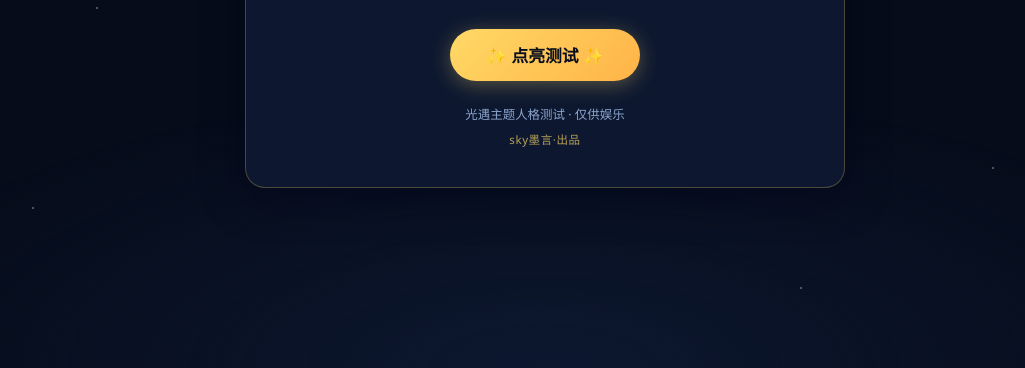
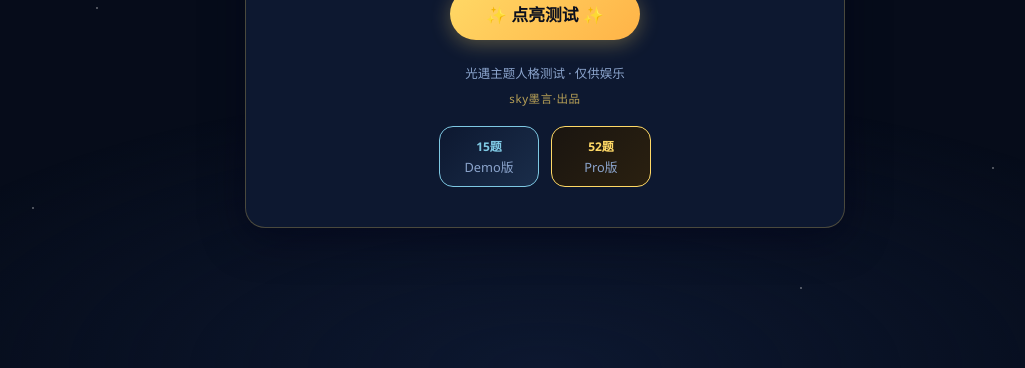
Before and after one commit to MoYan1638/skyti, a website built with Vite: page index.html in a window 1280 px wide. Shown: the part 432-800 px from the top of the page, without its empty margins (95-1120 px from the left). Built offline with nearby package versions, Linux system fonts and the light colour scheme.

Commit message:
feat: 首页和结果页添加 Demo/Pro 版本切换按钮

```diff
--- a/index.html
+++ b/index.html
@@ -19,6 +19,18 @@
         <button id="btn-start" class="btn btn-primary">✨ 点亮测试 ✨</button>
         <p class="intro-credit">光遇主题人格测试 · 仅供娱乐</p>
         <p class="intro-maker">sky墨言·出品</p>
+
+        <!-- 版本切换按钮 -->
+        <div class="version-switcher">
+          <a href="https://skytidemo.moyan06.icu" class="version-btn version-demo" target="_blank">
+            <span class="version-label">15题</span>
+            <span class="version-name">Demo版</span>
+          </a>
+          <a href="https://skytipro.moyan06.icu" class="version-btn version-pro" target="_blank">
+            <span class="version-label">52题</span>
+            <span class="version-name">Pro版</span>
+          </a>
+        </div>
       </div>
     </section>
 
@@ -62,6 +74,18 @@
 
         <div class="disclaimer" id="disclaimer"></div>
 
+        <!-- 版本切换按钮 -->
+        <div class="version-switcher">
+          <a href="https://skytidemo.moyan06.icu" class="version-btn version-demo" target="_blank">
+            <span class="version-label">15题</span>
+            <span class="version-name">Demo版</span>
+          </a>
+          <a href="https://skytipro.moyan06.icu" class="version-btn version-pro" target="_blank">
+            <span class="version-label">52题</span>
+            <span class="version-name">Pro版</span>
+          </a>
+        </div>
+
         <div class="result-actions">
           <button id="btn-download" class="btn btn-primary">📥 保存结果</button>
           <button id="btn-restart" class="btn btn-secondary">🔄 重新测试</button>
--- a/src/style.css
+++ b/src/style.css
@@ -632,6 +632,86 @@
 ::-webkit-scrollbar-track { background: var(--bg); }
 ::-webkit-scrollbar-thumb { background: var(--border); border-radius: 4px; }
 
+/* =============================================
+   版本切换按钮
+   ============================================= */
+.version-switcher {
+  display: flex;
+  gap: 12px;
+  margin-top: 20px;
+  justify-content: center;
+}
+
+.version-btn {
+  display: flex;
+  flex-direction: column;
+  align-items: center;
+  gap: 2px;
+  padding: 10px 18px;
+  border-radius: 14px;
+  text-decoration: none;
+  transition: all 0.2s ease;
+  border: 1.5px solid var(--border);
+  background: var(--bg-card-alt);
+  min-width: 100px;
+}
+
+.version-btn:hover {
+  transform: translateY(-2px);
+  box-shadow: 0 4px 16px rgba(0, 0, 0, 0.4);
+}
+
+.version-btn:active {
+  transform: translateY(0);
+}
+
+.version-demo {
+  border-color: var(--secondary);
+  background: linear-gradient(135deg, #0d1830, #1a2d4a);
+}
+
+.version-demo .version-label {
+  color: var(--secondary);
+}
+
+.version-demo .version-name {
+  color: var(--text-muted);
+}
+
+.version-demo:hover {
+  background: linear-gradient(135deg, #0f1e3a, #1e3560);
+  border-color: var(--secondary);
+  box-shadow: 0 0 16px var(--secondary-glow);
+}
+
+.version-pro {
+  border-color: var(--accent);
+  background: linear-gradient(135deg, #1a1510, #2a2010);
+}
+
+.version-pro .version-label {
+  color: var(--accent);
+}
+
+.version-pro .version-name {
+  color: var(--text-muted);
+}
+
+.version-pro:hover {
+  background: linear-gradient(135deg, #2a2010, #3a2a15);
+  border-color: var(--accent);
+  box-shadow: 0 0 16px var(--accent-glow);
+}
+
+.version-label {
+  font-size: 0.75rem;
+  font-weight: 700;
+}
+
+.version-name {
+  font-size: 0.8rem;
+}
+
 /* 复制成功提示 */
 .copied-toast {
   position: fixed;
```
